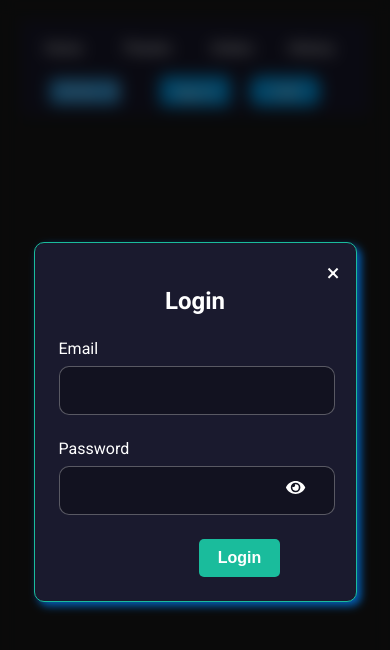
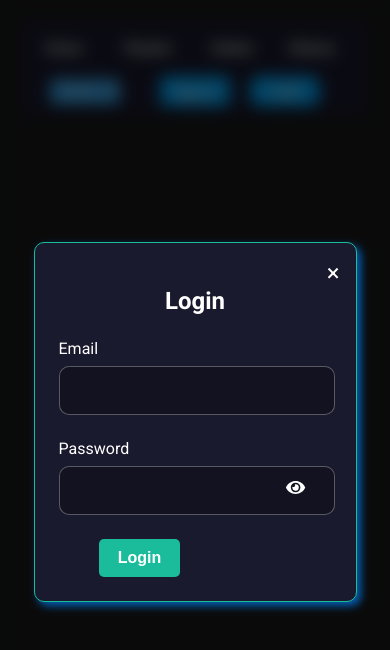
Before and after one commit to Hariharan6052003/movie_booking, a React (Vite) app in the folder client/: page /login in a window 390 px wide. Shown: the top 650 px of the page. Built offline with nearby package versions, Linux system fonts and the light colour scheme.

Commit message:
Update SignUp.css

```diff
--- a/client/src/SignUp.css
+++ b/client/src/SignUp.css
@@ -211,7 +211,15 @@
   .modal-content {
     width: 70%;
     padding: 1.5rem;
+
   }
+
+  .sign-up-button {
+    font-size: 1rem;
+    padding: 10px;
+    margin-left: 120px;
+  }
+
 }
 
 @media (max-width: 480px) {
@@ -222,6 +230,7 @@
   .sign-up-button {
     font-size: 1rem;
     padding: 10px;
+    margin-left: 40px;
   }
 
   .close-icon {
```
